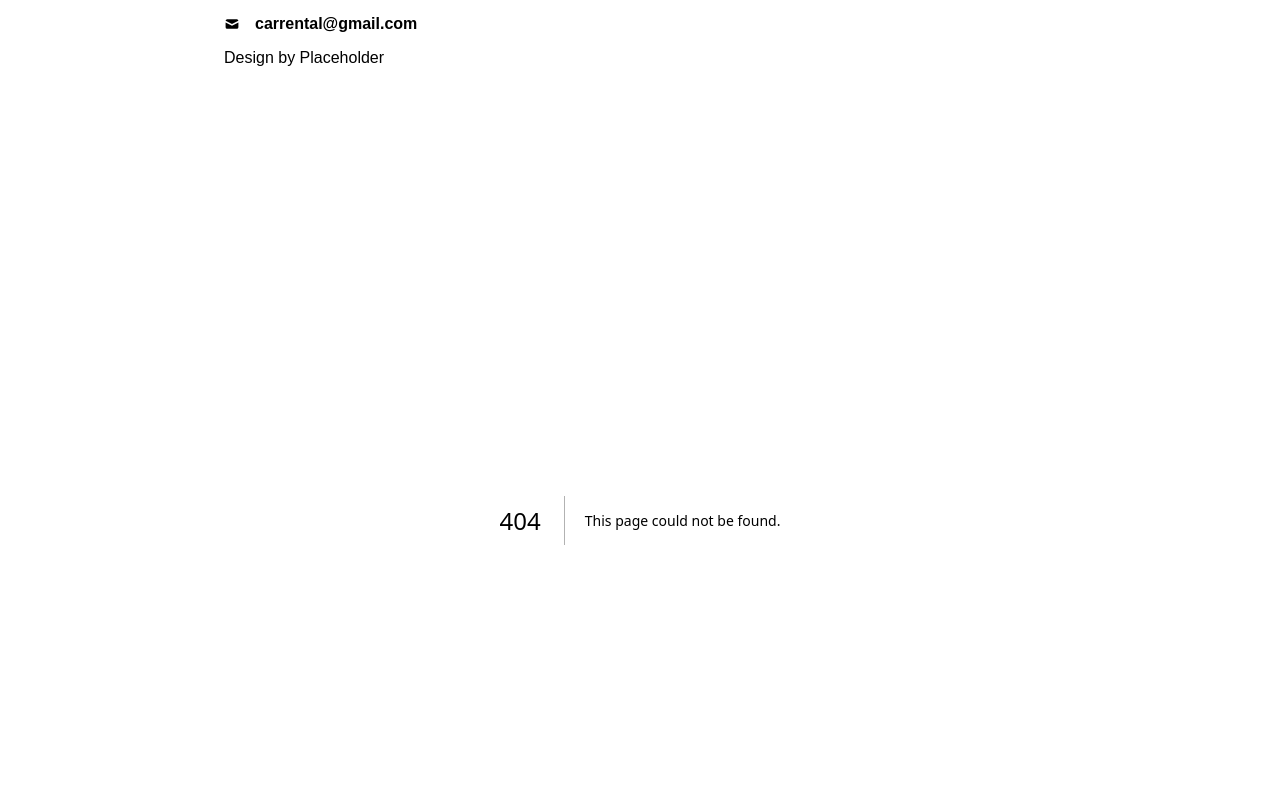
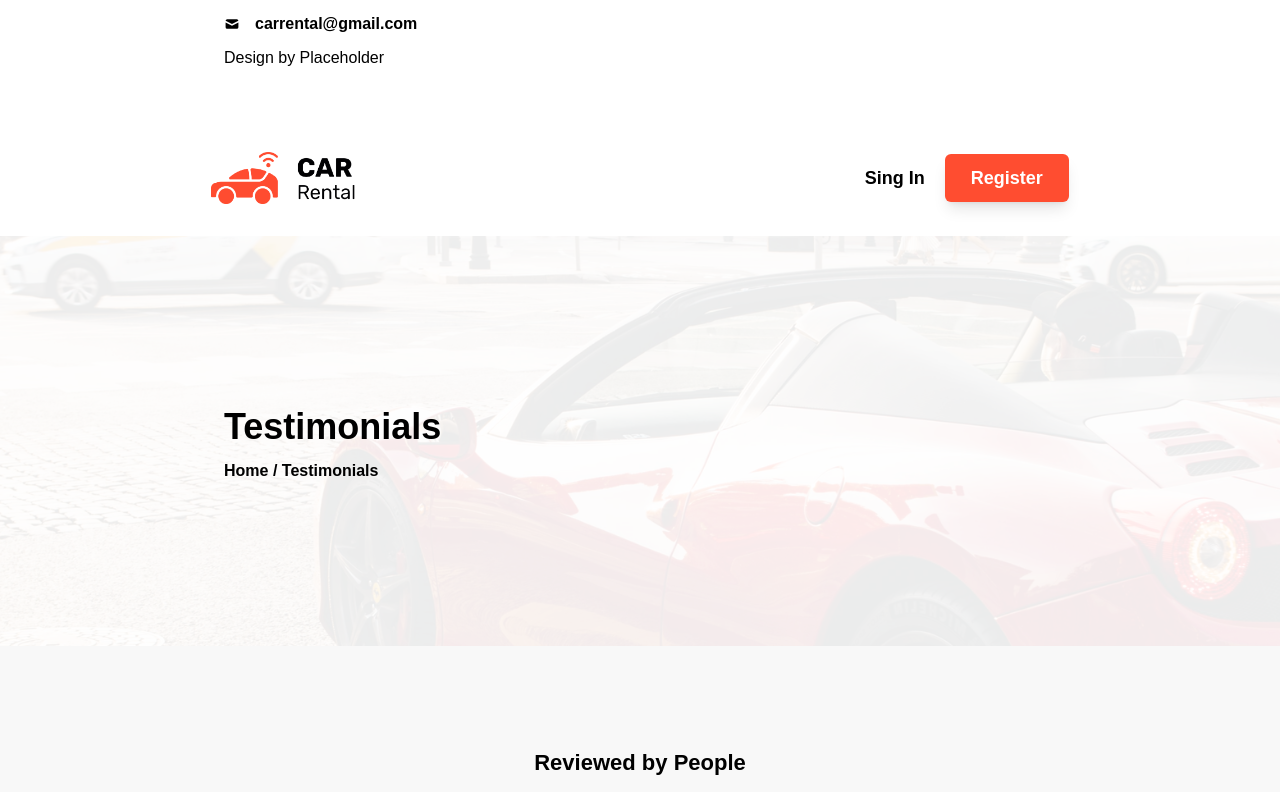
Before and after one commit to Masoud-M/car-rental, a Next.js app: page /testimonials in a window 1280 px wide. Before the commit this address had no page. Shown: the part 7364-8156 px from the top of the page. Built offline with nearby package versions, Linux system fonts and the light colour scheme.

Commit message:
added testimonials page

```diff
--- a/app/components/navbar/Navbar.tsx
+++ b/app/components/navbar/Navbar.tsx
@@ -46,7 +46,9 @@ const Navbar = () => {
             <li className={menuStyle}>
               <Link href={"/models"}>Vehicle Models</Link>
             </li>
-            <li className={menuStyle}>Testimonials</li>
+            <li className={menuStyle}>
+              <Link href={"/testimonials"}>Testimonials</Link>
+            </li>
             <li className={menuStyle}>Our Team</li>
             <li className={menuStyle}>Contact</li>
           </ul>
@@ -69,7 +71,9 @@ const Navbar = () => {
           <li className={menuLgStyle}>
             <Link href={"/models"}>Vehicle Models</Link>
           </li>
-          <li className={menuLgStyle}>Testimonials</li>
+          <li className={menuLgStyle}>
+            <Link href={"/testimonials"}>Testimonials</Link>
+          </li>
           <li className={menuLgStyle}>Our Team</li>
           <li className={menuLgStyle}>Contact</li>
         </ul>
--- /dev/null
+++ b/app/testimonials/layout.tsx
@@ -0,0 +1,11 @@
+export default function RootLayout({
+  children,
+}: {
+  children: React.ReactNode;
+}) {
+  return (
+    <html lang="en">
+      <body>{children}</body>
+    </html>
+  );
+}
--- /dev/null
+++ b/app/testimonials/page.tsx
@@ -0,0 +1,25 @@
+import React from "react";
+import Navbar from "../components/navbar/Navbar";
+import BgHero from "../components/bghero/BgHero";
+import Testimonials from "../components/testimonials/Testimonials";
+import Footer from "../components/footer/Footer";
+import Banner from "../components/banner/Banner";
+import Booking from "../components/booking/Booking";
+import BookBanner from "../components/bookbanner/BookBanner";
+
+const page = () => {
+  return (
+    <div>
+      <div>
+        <Navbar />
+        <BgHero pagename="Testimonials" />
+        <div></div>
+        <Testimonials />
+        <BookBanner />
+        <Footer />
+      </div>
+    </div>
+  );
+};
+
+export default page;
```
